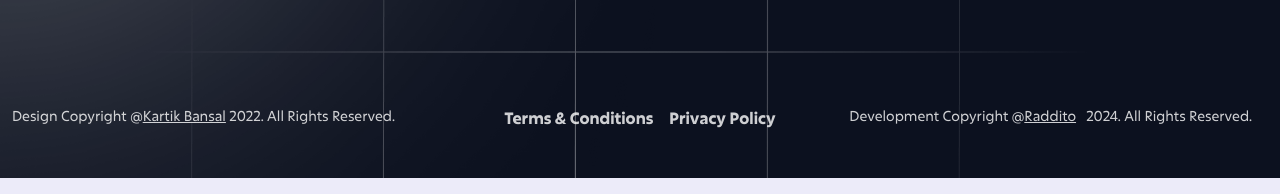
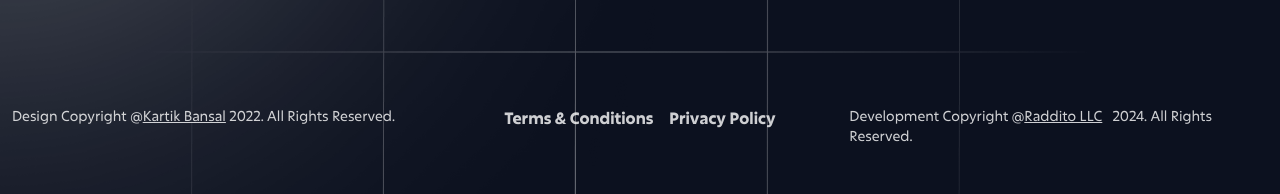
Before and after one commit to shakib-mia/beauty, a website built with Vite: page index.html in a window 1280 px wide. Shown: the part 4908-5102 px from the top of the page. Built offline with nearby package versions, Linux system fonts and the light colour scheme; some packages are replaced by stand-ins of ours; files whose address does not match are found by name; a web font is replaced by a local one.

Commit message:
name changed

```diff
--- a/index.html
+++ b/index.html
@@ -739,7 +739,7 @@
                 href="https://raddito.com/"
                 target="_blank"
                 rel="nofollow"
-                >Raddito</a
+                >Raddito LLC</a
               >
               &nbsp; <span id="dev-year"></span>. All Rights Reserved.
             </p>
```
